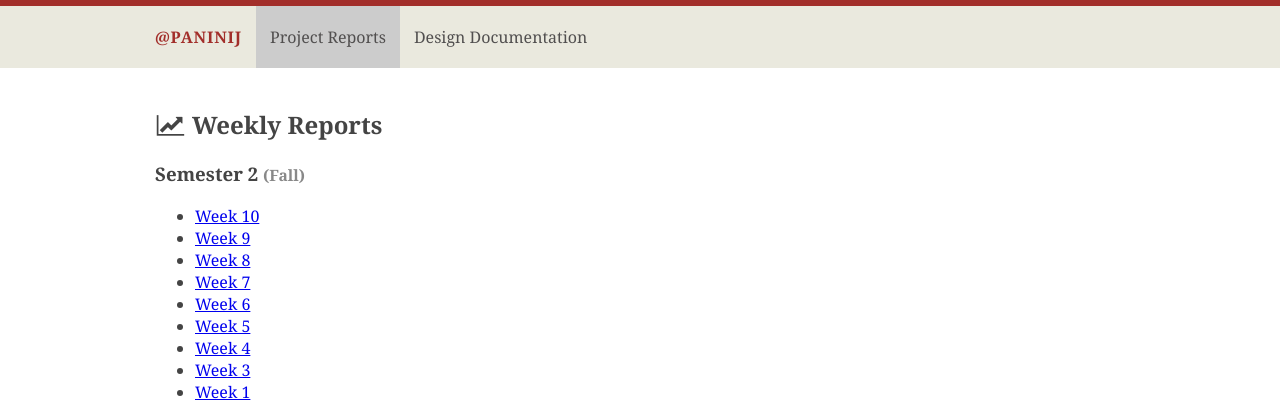
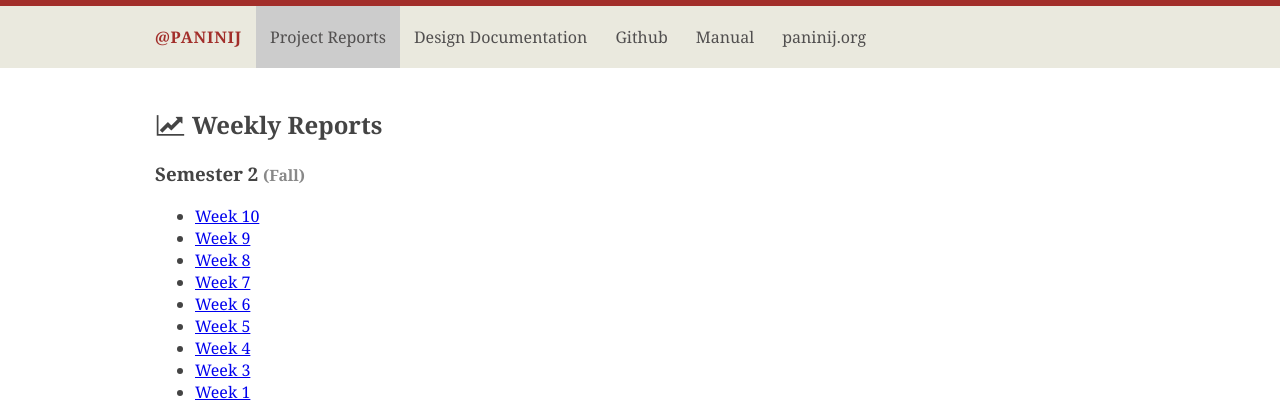
Before and after one commit to ddmills/dec1512.sd.ece.iastate.edu, a PHP site: page /reports.php in a window 1280 px wide. Shown: the top 420 px of the page. Run offline with PHP 8.4, Linux system fonts and the light colour scheme.

Commit message:
added more links to nav bar

```diff
--- a/www/components/header.php
+++ b/www/components/header.php
@@ -20,6 +20,15 @@
         <a class='nav-item <?php echo $active == 'documentation' ? "active" : ''; ?>' href='./documentation.php'>
           Design Documentation
         </a>
+        <a class='nav-item' href='https://github.com/hridesh/panini'>
+          Github
+        </a>
+        <a class='nav-item' href='http://hridesh.github.io/panini/'>
+          Manual
+        </a>
+        <a class='nav-item' href='http://paninij.org'>
+          paninij.org
+        </a>
       </nav>
     </div>
   </header>
--- a/www/src/php/parts/footer.php
+++ b/www/src/php/parts/footer.php
@@ -4,7 +4,6 @@
   <footer class='page-footer'>
     <div class='container'>
       <p> Group Dec 15-12 </p>
-      <p> <a href='https://github.com/dwtj/panini'>View @PaniniJ on Github</a> </p>
       <p> <a href='https://github.com/ddmills/dec1512.sd.ece.iastate.edu'>View the code for this website on Github</a> </p>
     </div>
   </div>
```
